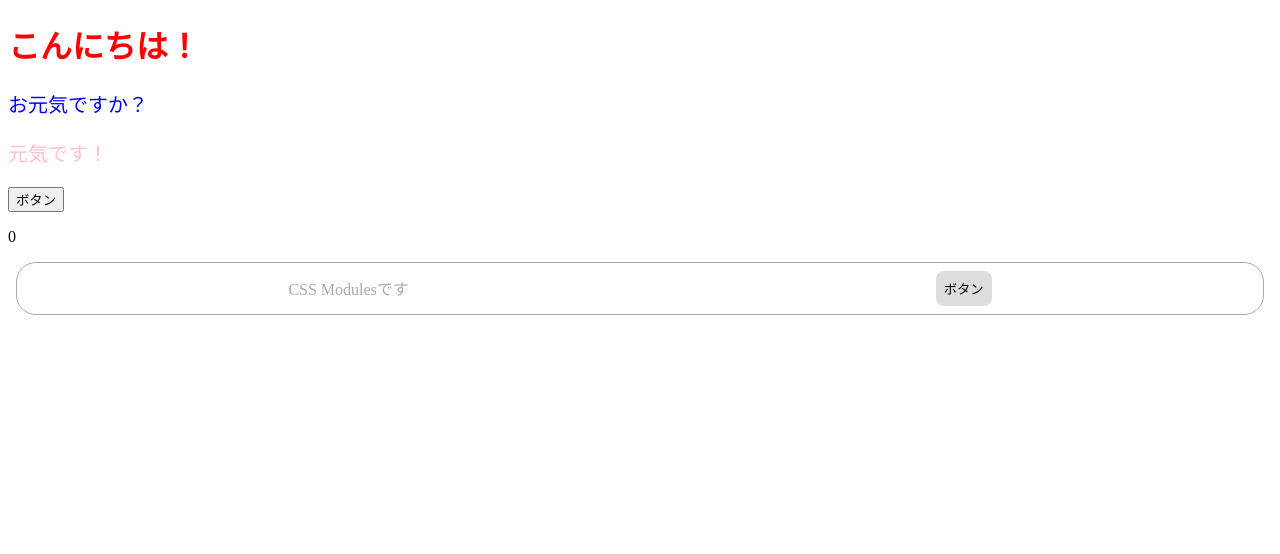
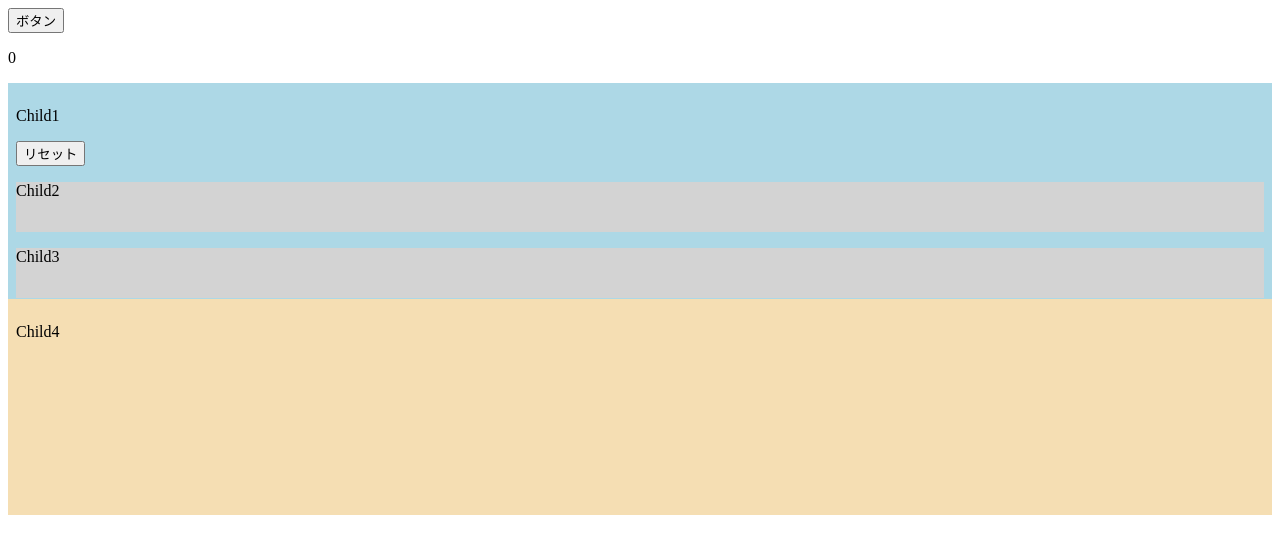
Before and after one commit to sasaki-riku/react-practice, a React (Create React App) app: page / in a window 1280 px wide. Shown: the top 554 px of the page. Built offline with nearby package versions, Linux system fonts and the light colour scheme.

Commit message:
Suppressing re-rendering

```diff
--- a/src/App.jsx
+++ b/src/AppEP4.jsx
@@ -1,8 +1,7 @@
 import { useState } from "react";
 import { ColoredMessage } from "./components/ColoredMessage";
-import { CssModules } from "./components/CssModules";
 
-export const App = () => {
+export const AppEP4 = () => {
     const [num, setNum] = useState(0);
     const onClickButton = () => {
         setNum((prev) => prev + 1);
@@ -15,8 +14,6 @@
             <ColoredMessage color="pink">元気です！</ColoredMessage>
             <button onClick={onClickButton}>ボタン</button>
             <p>{num}</p>
-
-            <CssModules/>
         </>
     );
 };
--- /dev/null
+++ b/src/AppEP5.jsx
@@ -0,0 +1,5 @@
+import { CssModules } from "./components/CssModules";
+
+export const AppEP5 = () => {
+    return <CssModules/>;
+};
--- /dev/null
+++ b/src/AppEP6.jsx
@@ -0,0 +1,26 @@
+import { useState, memo, useCallback } from "react";
+import { Child1 } from "./components/Child1";
+import { Child4 } from "./components/Child4";
+
+export const AppEP6 = memo(() => {
+    console.log("App レンダリング");
+
+    const [num, setNum] = useState(0);
+
+    const onClickButton = () => {
+        setNum((prev) => prev + 1);
+    };
+
+    const onClickReset = useCallback(() => {
+        setNum(0);
+    }, []);
+
+    return (
+        <>
+            <button onClick={onClickButton}>ボタン</button>
+            <p>{num}</p>
+            <Child1 onClickReset={onClickReset}/>
+            <Child4/>
+        </>
+    );
+});
--- /dev/null
+++ b/src/components/Child1.jsx
@@ -0,0 +1,24 @@
+import { memo } from "react";
+import { Child2 } from "./Child2";
+import { Child3 } from "./Child3";
+
+const style = {
+    height: "200px",
+    backgroundColor: "lightblue",
+    padding: "8px",
+};
+
+export const Child1 = memo((props) => {
+    const { onClickReset } = props;
+
+    console.log("Child1 レンダリング");
+
+    return (
+        <div style={style}>
+            <p>Child1</p>
+            <button onClick={onClickReset}>リセット</button>
+            <Child2/>
+            <Child3/>
+        </div>
+    );
+});
--- /dev/null
+++ b/src/components/Child2.jsx
@@ -0,0 +1,15 @@
+import { memo } from "react";
+const style = {
+    height: "50px",
+    backgroundColor: "lightgray",
+};
+
+export const Child2 = memo(() => {
+    console.log("Child2 レンダリング");
+
+    return (
+        <div style={style}>
+            <p>Child2</p>
+        </div>
+    )
+});
--- /dev/null
+++ b/src/components/Child3.jsx
@@ -0,0 +1,15 @@
+import { memo } from "react";
+const style = {
+    height: "50px",
+    backgroundColor: "lightgray",
+};
+
+export const Child3 = memo(() => {
+    console.log("Child3 レンダリング");
+
+    return (
+        <div style={style}>
+            <p>Child3</p>
+        </div>
+    )
+});
--- /dev/null
+++ b/src/components/Child4.jsx
@@ -0,0 +1,16 @@
+import { memo } from "react";
+const style = {
+    height: "200px",
+    backgroundColor: "wheat",
+    padding: "8px",
+};
+
+export const Child4 = memo(() => {
+    console.log("Child4 レンダリング");
+
+    return (
+        <div style={style}>
+            <p>Child4</p>
+        </div>
+    )
+});
--- a/src/index.js
+++ b/src/index.js
@@ -1,4 +1,6 @@
 import ReactDOM from "react-dom";
-import { App } from "./App";
+import { AppEP4 } from "./AppEP4";
+import { AppEP5 } from "./AppEP5";
+import { AppEP6 } from "./AppEP6";
 
-ReactDOM.render(<App />, document.getElementById("root"));
+ReactDOM.render(<AppEP6 />, document.getElementById("root"));
```
